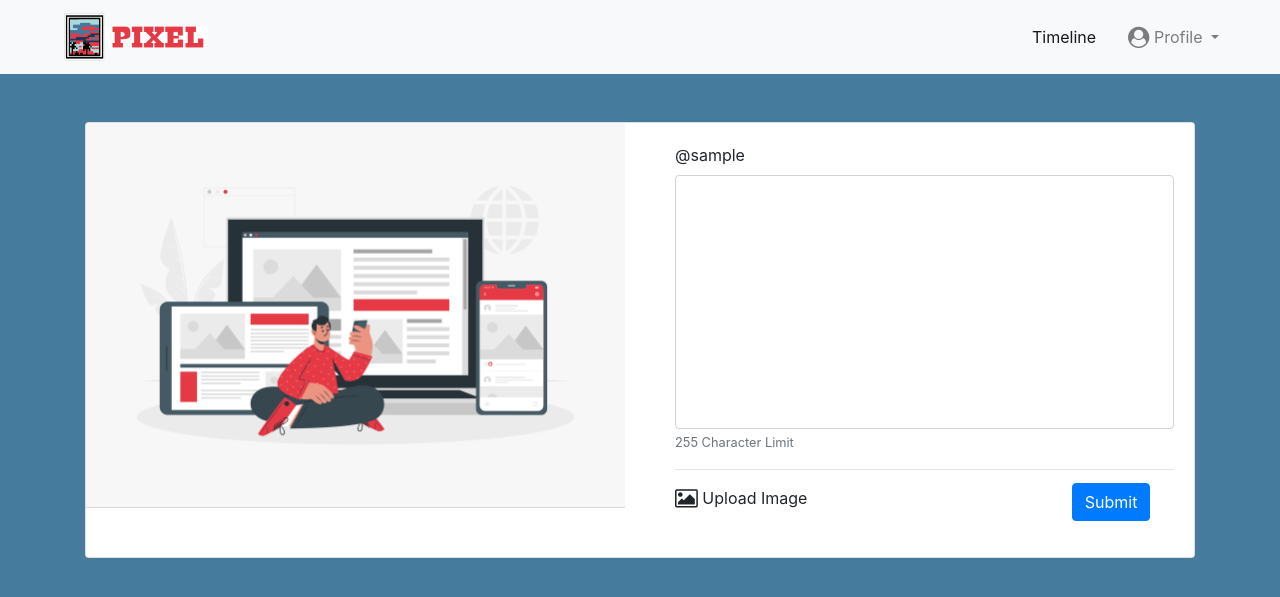
After one commit to robbychristian/Pictogram, a CodeIgniter app: page /pictogram/index.php/post in a window 1280 px wide. The commit adds this page. Shown: the top 597 px of the page. Run offline with CodeIgniter, Linux system fonts and the light colour scheme; the visitor is signed in with stand-in values (Sample User, id 1).

Commit message:
Post done (edit profile nalang)

```diff
--- a/application/config/routes.php
+++ b/application/config/routes.php
@@ -56,3 +56,5 @@ $route['home'] = "PagesController/home";
 $route['register'] = "PagesController/register";
 $route['login'] = "PagesController/login";
 $route['create'] = "UserController/create";
+$route['timeline'] = "PagesController/timeline";
+$route['post'] = "PagesController/post";
--- a/application/controllers/PagesController.php
+++ b/application/controllers/PagesController.php
@@ -34,4 +34,28 @@ class PagesController extends CI_Controller
         }
         $this->load->view('layouts/footer');
     }
+
+    public function timeline()
+    {
+        $this->load->model('PostModel');
+        $data['posts'] = $this->PostModel->getPost();
+        $this->load->view('layouts/header');
+        if ($this->session->has_userdata('logged_in')) {
+            $this->load->view('timeline', $data);
+        } else {
+            $this->load->view('errors/404');
+        }
+        $this->load->view('layouts/footer');
+    }
+
+    public function post()
+    {
+        $this->load->view('layouts/header');
+        if ($this->session->has_userdata('logged_in')) {
+            $this->load->view('post');
+        } else {
+            $this->load->view('errors/404');
+        }
+        $this->load->view('layouts/footer');
+    }
 }
--- a/application/views/layouts/footer.php
+++ b/application/views/layouts/footer.php
@@ -1,7 +1,3 @@
-    <!-- Optional JavaScript -->
-    <!-- jQuery first, then Popper.js, then Bootstrap JS -->
-    <script src="https://code.jquery.com/jquery-3.3.1.slim.min.js" integrity="sha384-q8i/X+965DzO0rT7abK41JStQIAqVgRVzpbzo5smXKp4YfRvH+8abtTE1Pi6jizo" crossorigin="anonymous"></script>
-    <script src="https://cdnjs.cloudflare.com/ajax/libs/popper.js/1.14.7/umd/popper.min.js" integrity="sha384-UO2eT0CpHqdSJQ6hJty5KVphtPhzWj9WO1clHTMGa3JDZwrnQq4sF86dIHNDz0W1" crossorigin="anonymous"></script>
-    <script src="https://stackpath.bootstrapcdn.com/bootstrap/4.3.1/js/bootstrap.min.js" integrity="sha384-JjSmVgyd0p3pXB1rRibZUAYoIIy6OrQ6VrjIEaFf/nJGzIxFDsf4x0xIM+B07jRM" crossorigin="anonymous"></script>
+
   </body>
 </html>
--- a/application/views/layouts/header.php
+++ b/application/views/layouts/header.php
@@ -7,12 +7,19 @@
     <meta charset="utf-8">
     <meta name="viewport" content="width=device-width, initial-scale=1, shrink-to-fit=no">
     <!-- CSS -->
-    <link rel="stylesheet" href="<?php echo base_url(); ?>assets/css/style.css?=v6">
+    <link rel="stylesheet" href="<?php echo base_url(); ?>assets/css/style.css?=v4">
     <!-- JS -->
     <script src="<?php echo base_url() ?>assets/js/script.js"></script>
+    <!-- Font Awesome -->
+    <link rel="stylesheet" href="https://maxcdn.bootstrapcdn.com/font-awesome/4.7.0/css/font-awesome.min.css">
 
     <!-- Bootstrap CSS -->
     <link rel="stylesheet" href="https://stackpath.bootstrapcdn.com/bootstrap/4.3.1/css/bootstrap.min.css" integrity="sha384-ggOyR0iXCbMQv3Xipma34MD+dH/1fQ784/j6cY/iJTQUOhcWr7x9JvoRxT2MZw1T" crossorigin="anonymous">
+    <!-- Optional JavaScript -->
+    <!-- jQuery first, then Popper.js, then Bootstrap JS -->
+    <script src="https://code.jquery.com/jquery-3.3.1.slim.min.js" integrity="sha384-q8i/X+965DzO0rT7abK41JStQIAqVgRVzpbzo5smXKp4YfRvH+8abtTE1Pi6jizo" crossorigin="anonymous"></script>
+    <script src="https://cdnjs.cloudflare.com/ajax/libs/popper.js/1.14.7/umd/popper.min.js" integrity="sha384-UO2eT0CpHqdSJQ6hJty5KVphtPhzWj9WO1clHTMGa3JDZwrnQq4sF86dIHNDz0W1" crossorigin="anonymous"></script>
+    <script src="https://stackpath.bootstrapcdn.com/bootstrap/4.3.1/js/bootstrap.min.js" integrity="sha384-JjSmVgyd0p3pXB1rRibZUAYoIIy6OrQ6VrjIEaFf/nJGzIxFDsf4x0xIM+B07jRM" crossorigin="anonymous"></script>
 </head>
 
 <body>
@@ -24,8 +31,9 @@
             <span class="navbar-toggler-icon"></span>
         </button>
         <div class="collapse navbar-collapse" id="collapsibleNavId">
+            <?php if (!$this->session->has_userdata('logged_in')) : ?>
                 <ul class="navbar-nav ml-auto mt-2 mt-lg-0" style="width: 28rem">
-            <?php if (!$this->session->has_userdata('logged_in')): ?>
+
                     <li class="nav-item active">
                         <a class="nav-link navbtn" href="http://localhost/pictogram/index.php/home">Home</a>
                     </li>
@@ -35,17 +43,30 @@
                     <li class="nav-item active">
                         <a class="nav-link navbtn" href="http://localhost/pictogram/index.php/login">Login</a>
                     </li>
-            <?php elseif ($this->session->has_userdata('logged_in')): ?>
+                </ul>
+            <?php elseif ($this->session->has_userdata('logged_in')) : ?>
+                <ul class="navbar-nav ml-auto mt-2 mt-lg-0" style="width: 15rem">
                     <li class="nav-item active">
-                    <a class="nav-link navbtn" href="#">Timeline</a>
+                        <a class="nav-link mr-3" href="http://localhost/pictogram/index.php/timeline">Timeline</a>
                     </li>
-                <li class="nav-item active">
-                    <a class="nav-link navbtn" href="#">Profile</a>
+                    <li class="nav-item dropdown">
+                        <a class="nav-link dropdown-toggle" href="#" id="navbarDropdown" role="button" data-toggle="dropdown" aria-haspopup="true" aria-expanded="false">
+                            <i class="fa fa-user-circle fa-lg" aria-hidden="true"></i>
+                            Profile
+                        </a>
+                        <div class="dropdown-menu" aria-labelledby="navbarDropdown">
+                            <a class="dropdown-item" href="#">Rendon Labador</a>
+                            <div class="dropdown-divider"></div>
+                            <a class="dropdown-item" href="<?php echo base_url(); ?>index.php/UserController/logout">Logout</a>
+                        </div>
                     </li>
-                <li class="nav-item active">
-                    <a class="nav-link navbtn" href="<?php echo base_url(); ?>index.php/UserController/logout">Logout</a>
-                </li>
+                </ul>
             <?php endif; ?>
-            </ul>
         </div>
     </nav>
+    <div class="alert alert-danger alert-dismissible fade show post-error" role="alert" id="error_post">
+        <strong>Post not created!</strong> You should include a caption and an image.
+        <button type="button" class="close" data-dismiss="alert" aria-label="Close">
+            <span aria-hidden="true">&times;</span>
+        </button>
+    </div>
--- /dev/null
+++ b/application/views/post.php
@@ -0,0 +1,56 @@
+<body class="timeline-body">
+    <script>
+        $(document).ready(function() {
+            $('.fa-picture-o').click(function() {
+                $('#postImg').trigger('click')
+            })
+            $('#file-upload').change(function() {
+                var i = $(this).prev('label').clone();
+                var file = $('#file-upload')[0].files[0].name;
+                $(this).prev('label').text(file);
+            });
+        })
+    </script>
+    <div class="container mt-5">
+        <div class="card">
+            <div class="row">
+                <div class="col">
+                    <div class="card-header">
+                        <img class="card-img-top" src="<?php echo base_url() ?>assets/img/post.png" style="height: 45vh; object-fit: cover; object-position: 0 50%" alt="">
+                    </div>
+                </div>
+                <div class="col">
+                    <div class="card-body">
+                        <?php echo form_open_multipart('PostController/create') ?>
+                        <div class="form-group">
+                            <label for="">@<?php echo $_SESSION['uname']; ?></label>
+                            <textarea name="postbody" id="body" cols="30" class="form-control" rows="10" style="resize:none"></textarea>
+                            <div class="row">
+                                <div class="col"><small class='text-muted'>255 Character Limit</small></div>
+                                <div class="col"><small class='text-danger'><?php echo form_error('postbody') ?></small></div>
+                            </div>
+                            <hr>
+                            <div class="custom-file-upload">
+                                <i class="fa fa-picture-o fa-lg" aria-hidden="true"></i>
+                                <label for="file-upload">
+                                    Upload Image
+                                </label>
+                                <input type="file" id="file-upload" name='userfile' style="display:none;">
+                            </div>
+                            <small class='text-danger'><?php echo form_error('userfile') ?></small>
+                            <div class="row">
+                                <div class="col-9">
+
+                                </div>
+                                <div class="col-3" style="margin-top: -2.2rem">
+                                    <button type="submit" class="btn btn-primary">Submit</button>
+                                </div>
+                            </div>
+                            </form>
+                        </div>
+                    </div>
+                </div>
+            </div>
+        </div>
+    </div>
+</body>
--- a/assets/css/style.css
+++ b/assets/css/style.css
@@ -60,6 +60,50 @@ body {
     transition: 0.7s;
 }
 
+.post-caption {
+    border: 1px solid;
+    border-color: rgba(0, 0, 0, 0.7);
+    border-bottom: none;
+    border-right: none;
+    border-left: none;
+}
+
+.timeline-body {
+    background-color: #457B9D;
+    overflow-y: auto;
+}
+
+.post-icon-bg {
+    position: fixed;
+    background: #a8dadc;
+    height: 4rem;
+    width: 4rem;
+    border-radius: 50%;
+    right: 6rem;
+    bottom: 3rem;
+}
+
+.post-icon-bg:hover {
+    opacity: 0.6;
+    cursor: pointer;
+}
+
+.post-image-container {
+    margin: 0 auto;
+    width: 55rem;
+    height: 100%;
+    min-width: 50rem;
+    min-height: 50rem;
+}
+
+.post-error {
+    display: none;
+}
+.custom-file-upload:hover {
+    display: inline-block;
+    opacity: 0.6;
+}
+
 
 @media only screen and (max-width: 576px) {
     .navbtn {
```
Also changed, not shown: application/controllers/PostController.php (added, +43 -0 lines), application/controllers/UserController.php (+10 -2 lines), application/models/PostModel.php (added, +40 -0 lines), application/views/timeline.php (added, +30 -0 lines), application/views/profile.php (added), assets/avatar/noimage.jpg (added), assets/img/post.png (added), assets/post/rendon.jpg (added). Lines whose indentation alone changed are shown as unchanged.
